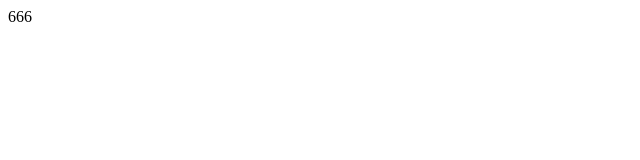
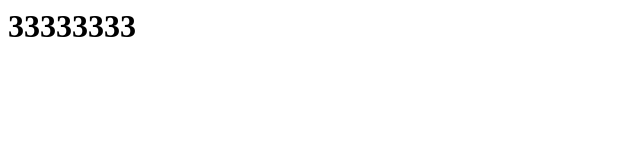
Before and after one commit to manwea/qun, a plain HTML site: page index.html in a window 1280 px wide. Shown: the whole page, without its empty margins (0-640 px from the left). Drawn offline with Linux system fonts and the light colour scheme.

Commit message:
Update index.html

```diff
--- a/index.html
+++ b/index.html
@@ -1 +1 @@
-666
+<h1>33333333</h1>
```
